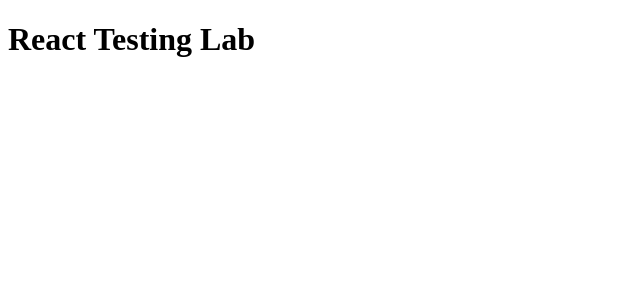
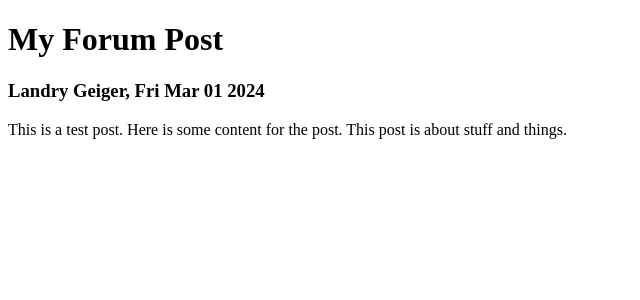
Before and after one commit to landrygeiger/react-testing-lab, a React (Vite) app: page / in a window 1280 px wide. Shown: the top 300 px of the page, without its empty margins (0-640 px from the left). Built offline with nearby package versions, Linux system fonts and the light colour scheme.

Commit message:
Show basic post info

```diff
--- a/src/App.tsx
+++ b/src/App.tsx
@@ -1,5 +1,38 @@
+import { useState } from "react";
+import ForumPostView from "./components/ForumPostView";
+import { ForumPost } from "./types";
+
+const myForumPost: ForumPost = {
+  title: "My Forum Post",
+  body: "This is a test post. Here is some content for the post. This post is about stuff and things.",
+  author: {
+    firstName: "Landry",
+    lastName: "Geiger",
+  },
+  postedAt: new Date(),
+  likes: 42,
+  comments: [
+    {
+      body: "What a neat post!",
+      author: {
+        firstName: "Zach",
+        lastName: "Wallenburg",
+      },
+      likes: 12,
+    },
+    {
+      body: "Yeah that post was really cool.",
+      author: {
+        firstName: "John",
+        lastName: "Post",
+      },
+      likes: 7,
+    },
+  ],
+};
 function App() {
-  return <h1>React Testing Lab</h1>;
+  const [forumPost, setForumPost] = useState(myForumPost);
+  return <ForumPostView forumPost={forumPost} setForumPost={setForumPost} />;
 }
 
 export default App;
--- /dev/null
+++ b/src/components/ForumPostMetadataView.tsx
@@ -0,0 +1,17 @@
+import { FC } from "react";
+import { ForumPost } from "../types";
+
+type Props = {
+  forumPost: ForumPost;
+};
+
+const ForumPostMetadataView: FC<Props> = ({ forumPost }) => {
+  const authorFullName = `${forumPost.author.firstName} ${forumPost.author.lastName}`;
+  return (
+    <h3>
+      {authorFullName}, {forumPost.postedAt.toDateString()}
+    </h3>
+  );
+};
+
+export default ForumPostMetadataView;
--- /dev/null
+++ b/src/components/ForumPostView.tsx
@@ -0,0 +1,20 @@
+import { Dispatch, FC } from "react";
+import { ForumPost } from "../types";
+import ForumPostMetadataView from "./ForumPostMetadataView";
+
+type Props = {
+  forumPost: ForumPost;
+  setForumPost: Dispatch<ForumPost>;
+};
+
+const ForumPostView: FC<Props> = ({ forumPost }) => {
+  return (
+    <>
+      <h1>{forumPost.title}</h1>
+      <ForumPostMetadataView forumPost={forumPost} />
+      <p>{forumPost.body}</p>
+    </>
+  );
+};
+
+export default ForumPostView;
--- /dev/null
+++ b/src/types.tsx
@@ -0,0 +1,18 @@
+export type ForumPost = {
+  title: string;
+  body: string;
+  author: {
+    firstName: string;
+    lastName: string;
+  };
+  postedAt: Date;
+  likes: number;
+  comments: {
+    author: {
+      firstName: string;
+      lastName: string;
+    };
+    body: string;
+    likes: number;
+  }[];
+};
```
